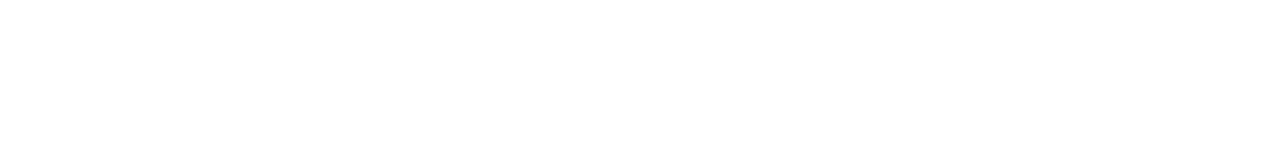
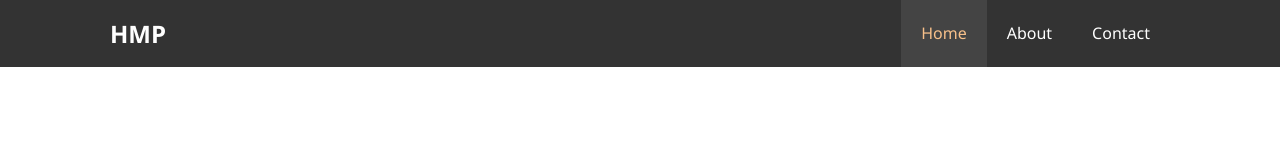
Before and after one commit to imrohit7604/Hotel-Website, a plain HTML site: page index.html in a window 1280 px wide. Drawn offline with Linux system fonts and the light colour scheme.

Commit message:
Created NavBar with CSS

```diff
--- a/css/style.css
+++ b/css/style.css
@@ -0,0 +1,74 @@
+/*  Reset */
+* {
+  margin: 0;
+  padding: 0;
+  box-sizing: border-box;
+}
+
+/* Main Styling */
+html,
+body {
+  font-family: "Segoe UI", Tahoma, Geneva, Verdana, sans-serif;
+  line-height: 1.7em;
+}
+
+a {
+  color: #333;
+  text-decoration: none;
+}
+
+h1,
+h2,
+h3 {
+  padding-bottom: 20px;
+}
+
+p {
+  margin: 10px 0;
+}
+
+/* Utility Classes */
+.container {
+  margin: auto;
+  max-width: 1100px;
+  overflow: auto;
+  padding: 0 20px;
+}
+
+/* NavBar */
+
+#navbar {
+  background: #333;
+  color: #fff;
+  overflow: auto;
+}
+
+#navbar a {
+  color: #fff;
+}
+
+#navbar h1 {
+  float: left;
+  padding-top: 20px;
+}
+
+#navbar ul {
+  list-style: none;
+  float: right;
+}
+
+#navbar ul li {
+  float: left;
+}
+
+#navbar ul li a {
+  display: block;
+  padding: 20px;
+  text-align: center;
+}
+
+#navbar ul li a:hover,
+#navbar ul li a.current {
+  background: #444;
+  color: #f7c08a;
+}
--- a/index.html
+++ b/index.html
@@ -9,6 +9,17 @@
     <link rel="stylesheet" href="css/style.css">
 </head>
 <body>
-
+ <header>
+     <nav id="navbar">
+         <div class="container">
+            <h1 class="logo"><a href="index.html">HMP</a></h1>
+            <ul>
+                <li><a class="current" href="index.html">Home</a></li>
+                <li><a href="about.html">About</a></li>
+                <li><a href="contact.html">Contact</a></li>
+            </ul>
+         </div>
+     </nav>
+ </header>
 </body>
 </html>
```
